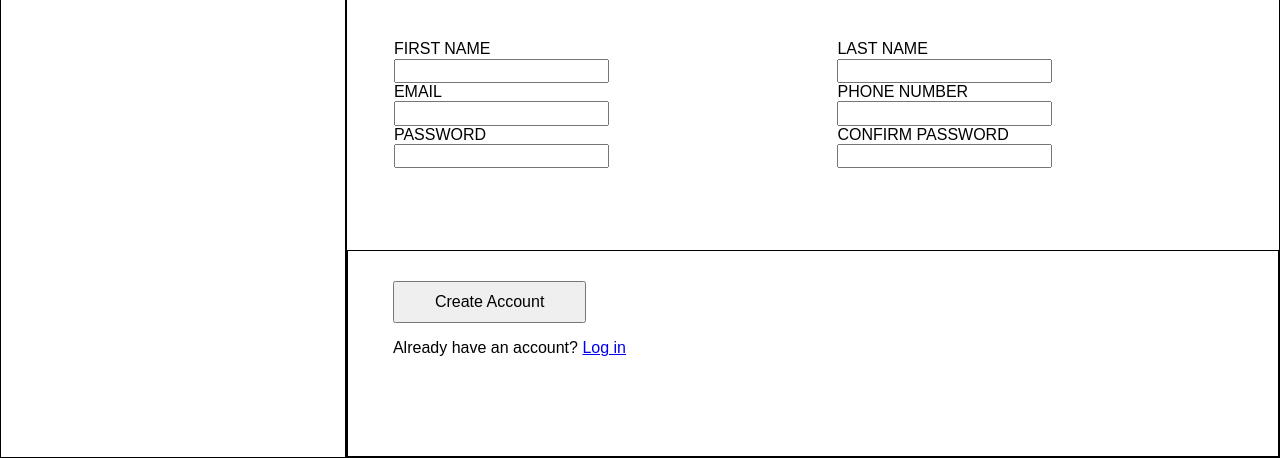
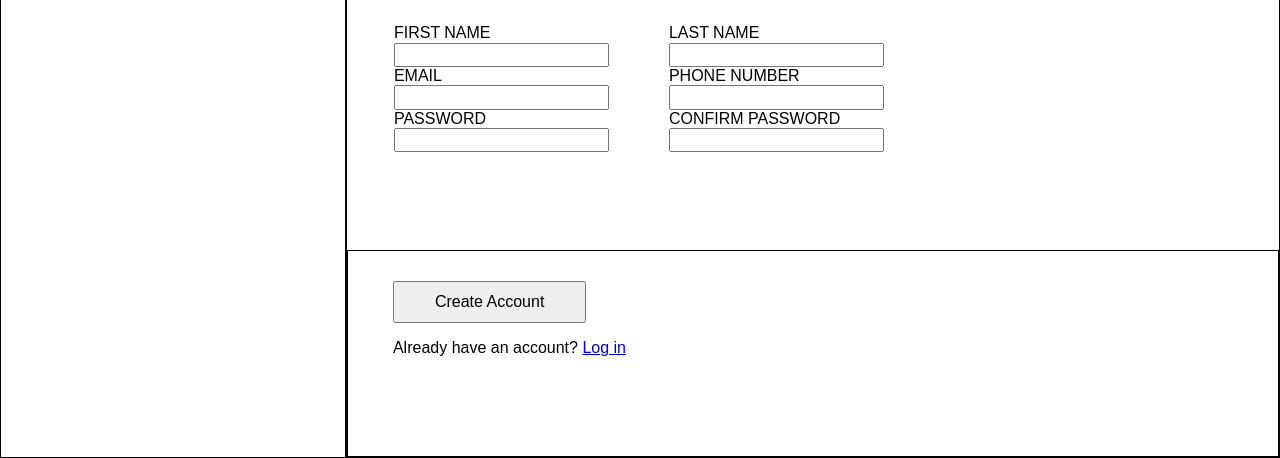
Before and after one commit to penach0/sign-up-form, a plain HTML site: page index.html in a window 1280 px wide. Shown: the part 342-800 px from the top of the page. Drawn offline with Linux system fonts and the light colour scheme.

Commit message:
Adjust column gap on form
- One of the parent elements has to be a flex container to control the
gap, still undecided which it should be, right now it is the fieldset

```diff
--- a/css/style.css
+++ b/css/style.css
@@ -19,6 +19,11 @@ div {
 ul {
     list-style: none;
     padding: 0;
+    margin: 0;
+}
+
+li {
+    max-width: fit-content;
 }
 
 input,
@@ -74,6 +79,7 @@ body {
 
 fieldset {
     flex-basis: 29%;
+    display: flex;
 }
 
 .action-container {
@@ -84,6 +90,7 @@ fieldset {
 
 .form-list {
     columns: 2;
+    column-gap: 60px;
 }
 
 .create {
```
